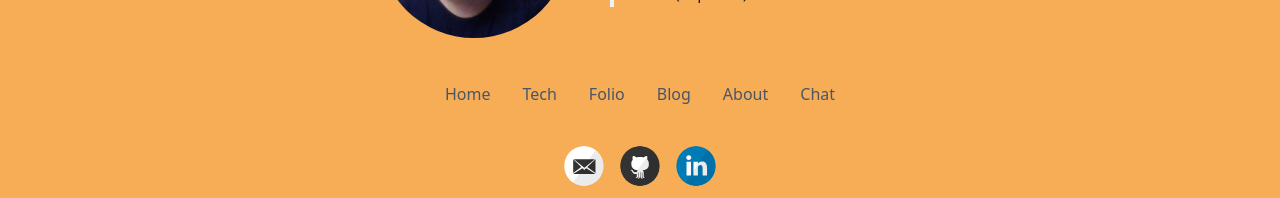
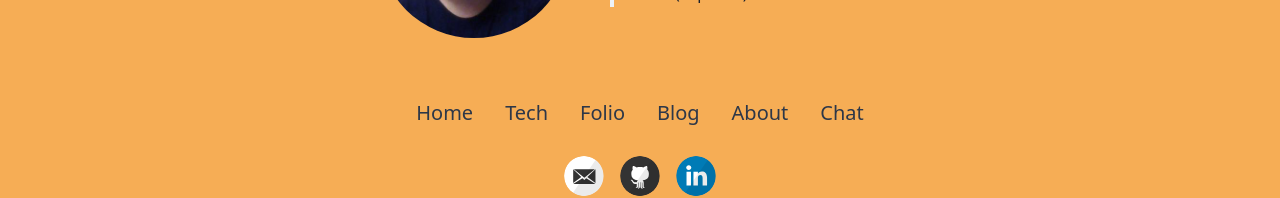
Before and after one commit to lipe-dev/lipe-dev.github.io-legacy, a Next.js app: page / in a window 1280 px wide. Shown: the part 194-392 px from the top of the page. Built offline with nearby package versions, Linux system fonts and the light colour scheme.

Commit message:
add non home styling to navigation

```diff
--- a/components/nav/nav.js
+++ b/components/nav/nav.js
@@ -11,8 +11,8 @@ export default function Nav({ home, bottom }) {
         "flex",
         bottom ? "items-start" : "items-center",
         "justify-center",
-        "pb-3",
-        bottom ? "text-gray-200" : "text-gray-700",
+        "my-4",
+        bottom ? "text-gray-200" : "text-gray-800",
         { "mt-8": bottom },
         { "flex-col": bottom }
       )}
@@ -20,13 +20,13 @@ export default function Nav({ home, bottom }) {
       <NavItem href="/" bottom={bottom}>
         Home
       </NavItem>
-      <NavItem href="/" bottom={bottom}>
+      <NavItem href="/posts/list/tech/1" bottom={bottom}>
         Tech
       </NavItem>
-      <NavItem href="/" bottom={bottom}>
+      <NavItem href="/posts/list/folio/1" bottom={bottom}>
         Folio
       </NavItem>
-      <NavItem href="/" bottom={bottom}>
+      <NavItem href="/posts/list/1" bottom={bottom}>
         Blog
       </NavItem>
       <NavItem href="/" bottom={bottom}>
--- a/components/nav/navItem.js
+++ b/components/nav/navItem.js
@@ -18,7 +18,8 @@ export default function NavItem({ href, children, bottom }) {
           { "w-full": bottom },
           { "text-left": bottom },
           { "transform hover:translate-x-2": bottom },
-          { "mt-1": bottom }
+          { "mt-1": bottom },
+          "text-xl"
         )}
       >
         {children}
```
